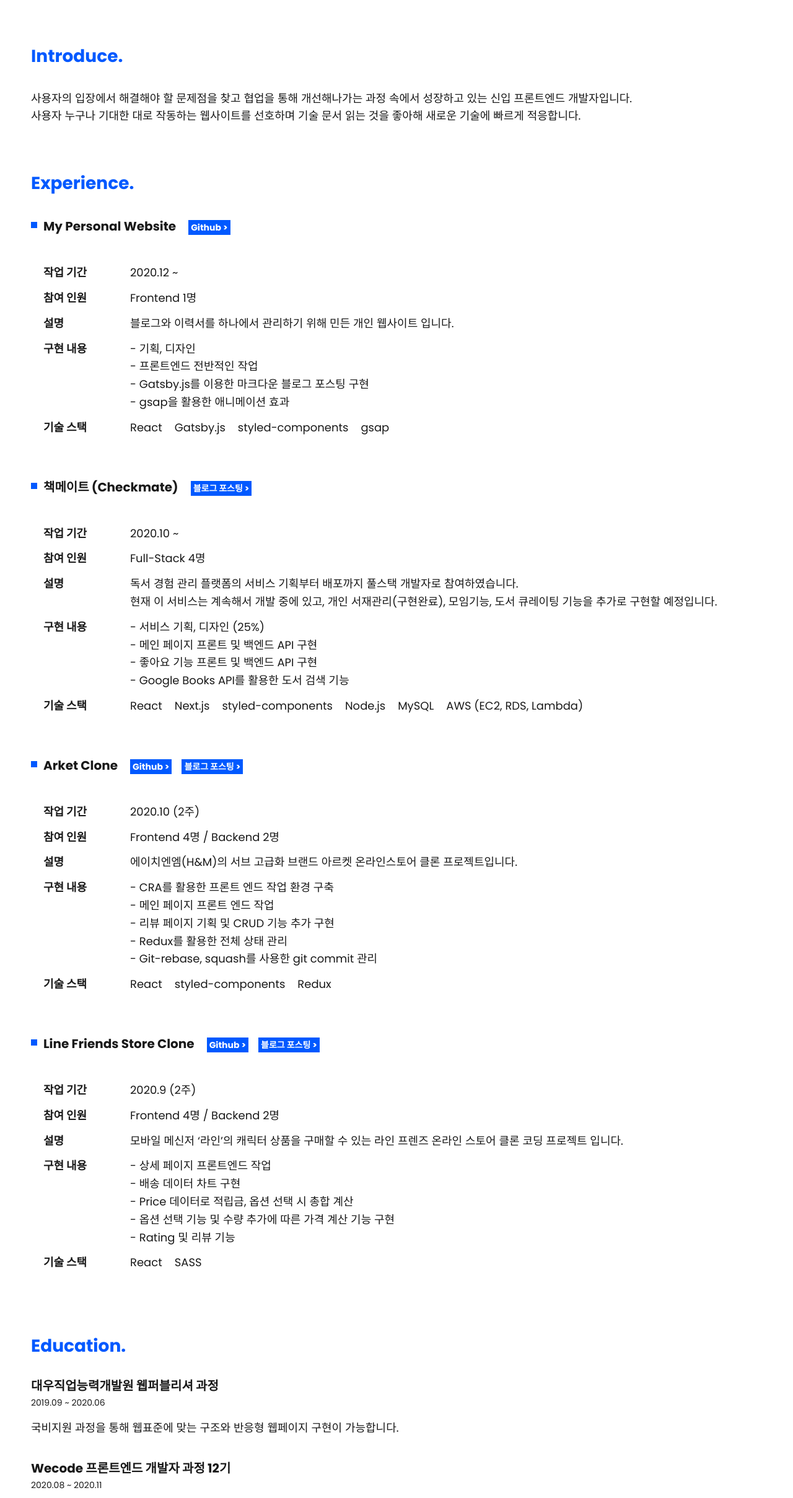
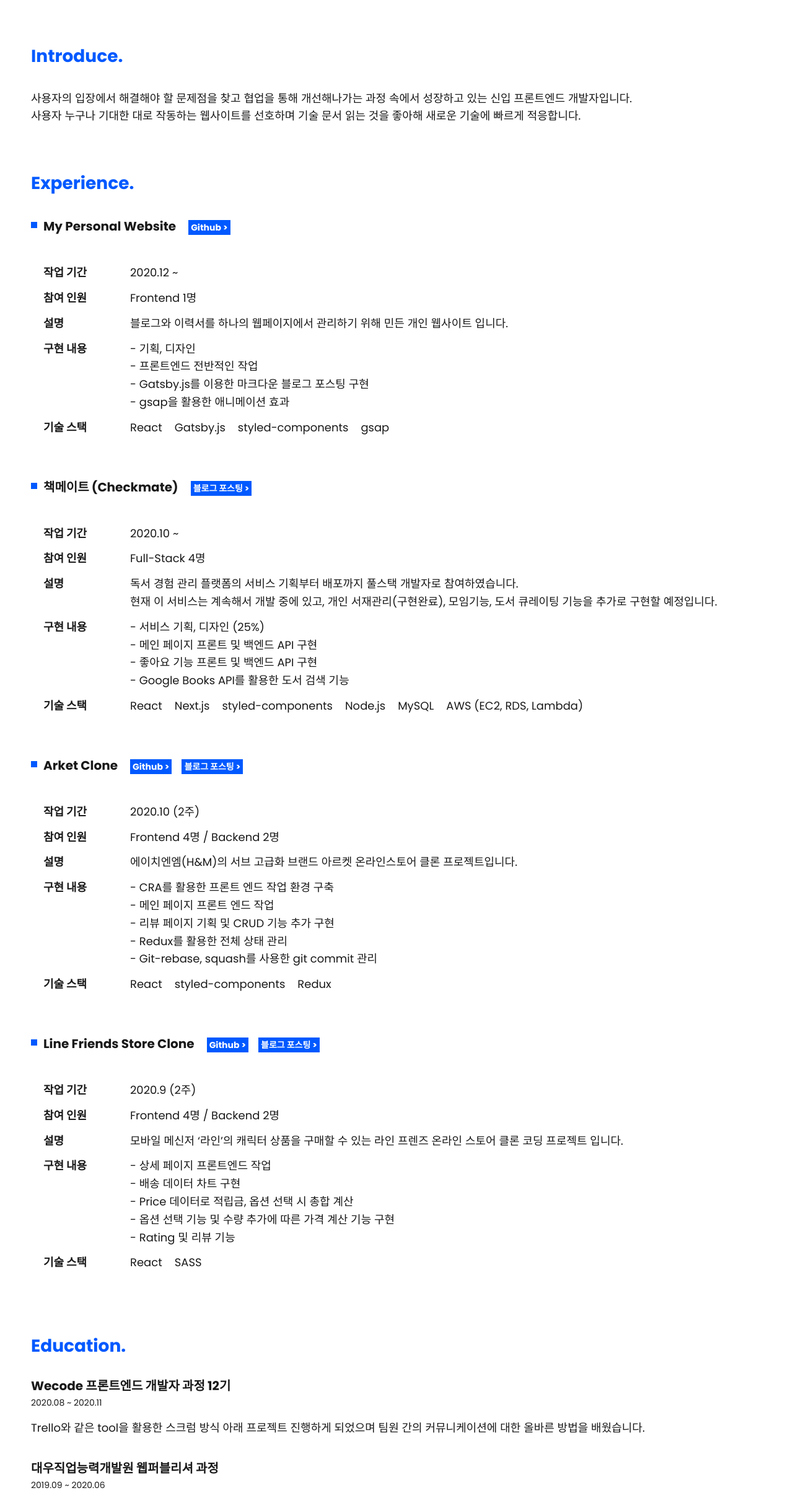
Before and after one commit to wontaezia/portfolio, a Gatsby site: page /resume in a window 1280 px wide. Shown: the part 380-2797 px from the top of the page at 62% size. Built offline with nearby package versions, Linux system fonts and the light colour scheme; Gatsby itself is replaced by a stand-in of ours.

Commit message:
Modify: 이력서 최신순으로 정렬

```diff
--- a/src/components/resume/education.js
+++ b/src/components/resume/education.js
@@ -4,19 +4,25 @@ import { experiences } from '@data/';
 
 function Education() {
   return (
-    <ul>
+    <Container>
       {experiences.map(({ id, title, time, description }) => (
         <li key={id}>
-          <Title>{title}</Title>
+          <Title className={`education${id}`} length={experiences.length}>
+            {title}
+          </Title>
           <Time>{time}</Time>
           <p>{description}</p>
         </li>
       ))}
-    </ul>
+    </Container>
   );
 }
 
 export default Education;
+
+const Container = styled.ul`
+  ${({ theme }) => theme.flex(null, null, 'column-reverse')}
+`;
 
 const Title = styled.h3`
   margin-top: 4rem;
@@ -25,7 +31,7 @@ const Title = styled.h3`
 
   ${({ length }) =>
     css`
-      &.project${length} {
+      &.education${length} {
         margin-top: 0;
       }
     `}
--- a/src/data/projects.js
+++ b/src/data/projects.js
@@ -80,7 +80,7 @@ const projects = [
     time: `2020.12 ~`,
     team: `Frontend 1명`,
     description: [
-      `블로그와 이력서를 하나에서 관리하기 위해 민든 개인 웹사이트 입니다.`,
+      `블로그와 이력서를 하나의 웹페이지에서 관리하기 위해 민든 개인 웹사이트 입니다.`,
     ],
     whatIDid: [
       `기획, 디자인`,
--- a/src/pages/resume.js
+++ b/src/pages/resume.js
@@ -15,8 +15,8 @@ function Resume() {
   return (
     <Layout>
       <SEO title="Resume" description="프론트엔드 개발자 이력서" />
-      <Title className="resume">안녕하세요, 정원태입니다.</Title>
       <Container className="resume">
+        <Title className="resume">안녕하세요, 정원태입니다.</Title>
         <Subhead>Introduce.</Subhead>
         <p>
           사용자의 입장에서 해결해야 할 문제점을 찾고 협업을 통해 개선해나가는
@@ -39,14 +39,6 @@ function Resume() {
 
 export default Resume;
 
-const Title = styled.h1`
-  padding-bottom: 3rem;
-  margin: 18rem 0 8rem;
-  font-weight: 700;
-  font-size: 5rem;
-  line-height: 1.333;
-`;
-
 const Container = styled.div`
   padding-bottom: 10rem;
 
@@ -54,6 +46,14 @@ const Container = styled.div`
     font-size: 1.8rem;
     line-height: 1.6;
   }
+`;
+
+const Title = styled.h1`
+  padding-bottom: 3rem;
+  margin: 18rem 0 8rem;
+  font-weight: 700;
+  font-size: 5rem;
+  line-height: 1.333;
 `;
 
 const Subhead = styled.h2`
```
